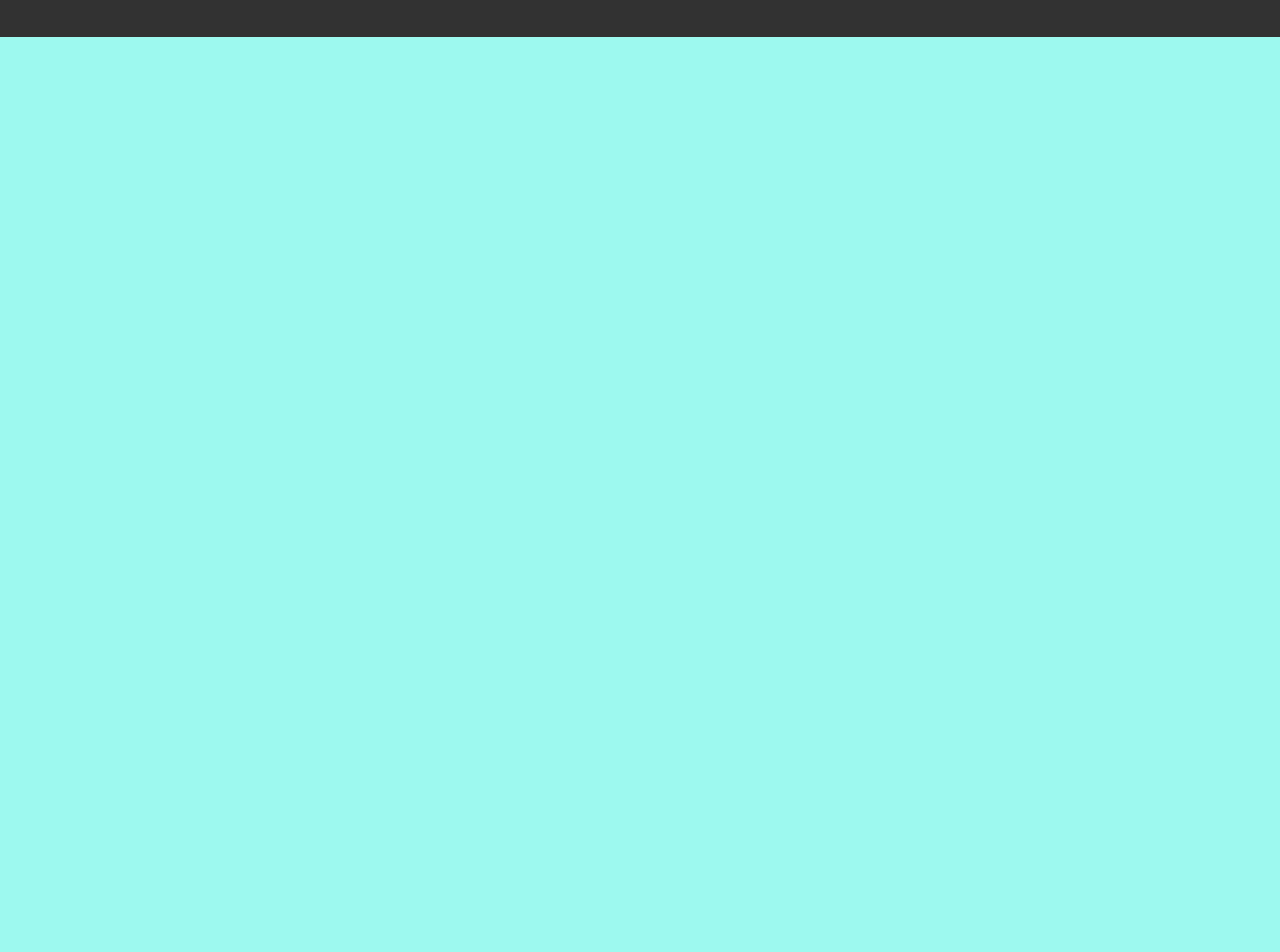
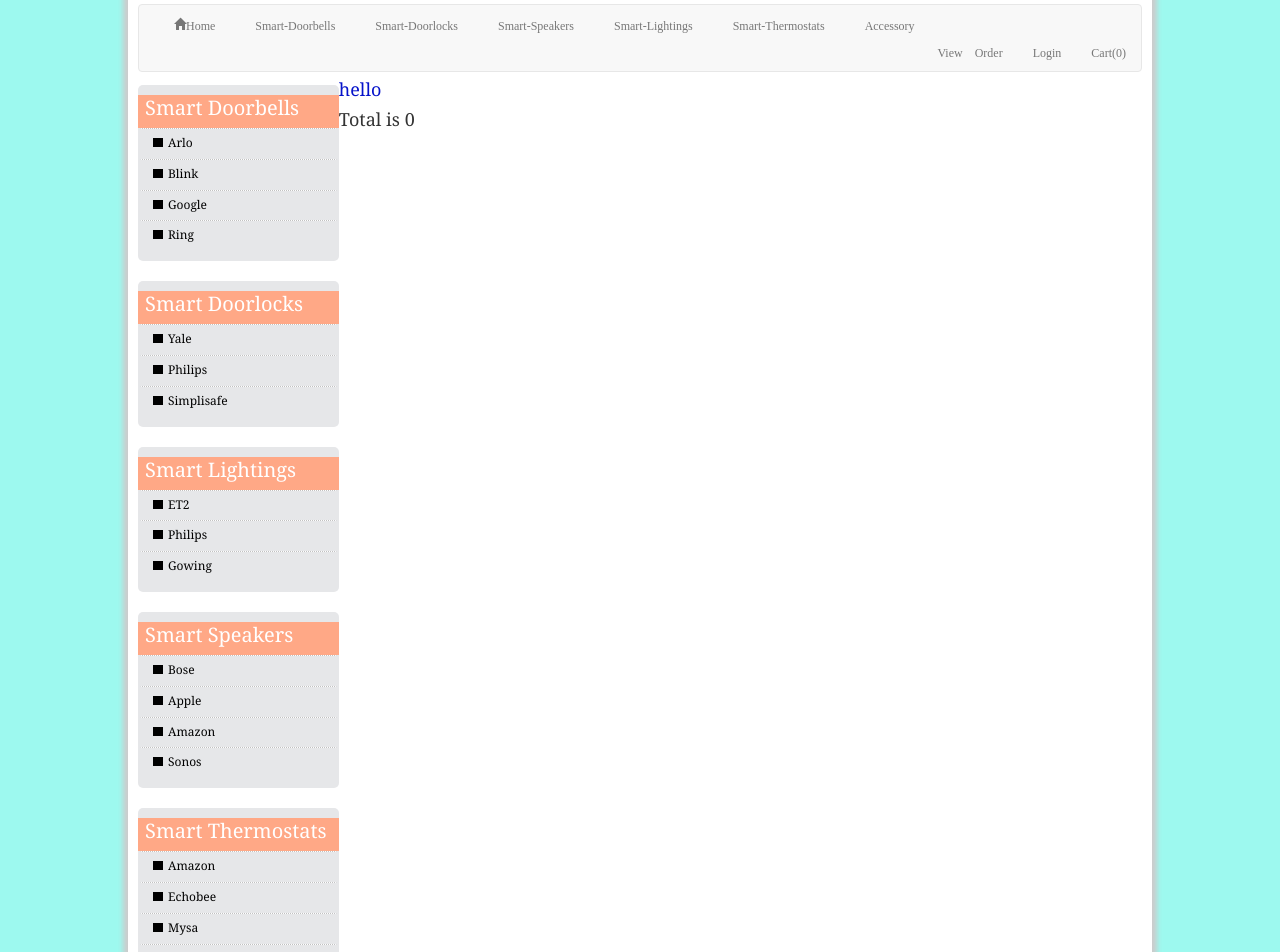
Before and after one commit to NFA22SCM19K/EWA, a React (Create React App) app in the folder smarthomes/: page /Cart in a window 1280 px wide. Shown: the part 80-1032 px from the top of the page. Before the commit the page ends 800 px from the top, so only its background shows below. Built offline with nearby package versions, Linux system fonts and the light colour scheme.

Commit message:
Added the cart implementation

```diff
--- a/smarthomes/package.json
+++ b/smarthomes/package.json
@@ -6,11 +6,13 @@
     "@testing-library/jest-dom": "^5.17.0",
     "@testing-library/react": "^13.4.0",
     "@testing-library/user-event": "^13.5.0",
+    "axios": "^1.6.1",
     "react": "^18.2.0",
     "react-dom": "^18.2.0",
     "react-hook-form": "^7.48.2",
     "react-router-dom": "^5.3.4",
     "react-scripts": "5.0.1",
+    "react-xml-parser": "^1.1.8",
     "web-vitals": "^2.1.4"
   },
   "scripts": {
--- a/smarthomes/src/App.js
+++ b/smarthomes/src/App.js
@@ -1,3 +1,4 @@
+import {React, useState} from 'react';
 import Home from './Home';
 import Footer from './Footer';
 import DoorBellsList from './DoorBellsList';
@@ -9,8 +10,23 @@ import Login from './Login';
 import {BrowserRouter as Router, Route, Switch } from 'react-router-dom';
 import AccessoryList from './AccessoryList';
 import Registration from './Registration';
+import Cart from './Cart';
 
 function App() {
+  const [cartItems, setCartItems] = useState([]);
+
+
+  const handleProduct = (product)=>{
+
+    console.log("add to cart");
+    setCartItems(
+      [...cartItems,{...product, quantity:1}]
+    )
+
+    console.log(cartItems);
+  };
+
+
   return (
     <Router>
     <div className="App">
@@ -23,7 +39,7 @@ function App() {
           <Home />
         </Route>
         <Route path="/DoorBellsList">
-          <DoorBellsList />
+          <DoorBellsList addItem={handleProduct} />
         </Route>
         <Route path="/DoorLocksList">
           <DoorLocksList />
@@ -46,6 +62,9 @@ function App() {
         <Route path="/Registration">
           <Registration />
         </Route>
+        <Route exact path="/Cart">
+          <Cart cartItems = {cartItems}/>
+        </Route>
       </Switch>
       <Footer />
       </div>
--- /dev/null
+++ b/smarthomes/src/Cart.js
@@ -0,0 +1,37 @@
+import Header from "./Header";
+import LeftNavigationBar from "./LeftNavigationBar";
+
+export default function Cart(cartItems){
+
+  console.log(cartItems)
+
+
+  const items = cartItems.cartItems;
+  console.log(items);
+  let total =0;
+
+  items.map((item)=>{
+    total = total + parseFloat(item.price)
+    console.log(item.name,item.price)
+  })
+
+
+  return(<>
+   <div className="Container">
+        <Header />
+        <LeftNavigationBar />
+        <div id = 'content'>
+
+          <h2>hello</h2>
+          <div>
+           {items.map((item)=> (
+            <div>
+              <h1> {item.name} - {item.price}</h1>
+            </div>
+           ))}
+          </div>
+          <h4> Total is {total}</h4>
+        </div>
+    </div>
+  </>);
+}
--- a/smarthomes/src/DoorBellsList.js
+++ b/smarthomes/src/DoorBellsList.js
@@ -3,10 +3,11 @@ import LeftNavigationBar from "./LeftNavigationBar";
 import Product from "./Product";
 import './style.css';
 import { useLocation } from "react-router-dom";
+
 import axios from "axios";
 import XMLParser from 'react-xml-parser';
 import { useState, useEffect } from "react";
-export default function DoorBellsList(){
+export default function DoorBellsList({addItem}){
     const location = useLocation();
     const queryParams = new URLSearchParams(location.search);
 
@@ -77,6 +78,7 @@ export default function DoorBellsList(){
                 Desc={product.description}
                 Type="Doorbells"
                 Maker={CategoryName}
+                addItem={addItem}
             />
             </div>
             </td>
--- a/smarthomes/src/Header.js
+++ b/smarthomes/src/Header.js
@@ -1,6 +1,18 @@
 import LeftNavigationBar from "./LeftNavigationBar";
+import { useHistory } from "react-router-dom/cjs/react-router-dom.min";
+
+
 import './style.css';
 export default function Header(){
+
+		const history = useHistory();
+
+		function routeToComponent(e, routePath){
+
+			e.preventDefault();
+			history.push(routePath);
+		}
+
     return(
         <>
 		{/* The name of the company goes here  */}
@@ -12,13 +24,13 @@ export default function Header(){
         <nav className="navbar navbar-default">
 			<div className="container-fluid" id="menu">
 				<ul className="nav navbar-nav">
-					<li><a href="Home" className="first"><span className="glyphicon glyphicon-home">Home</span></a></li>
-					<li><a href="DoorBellsList"><span className="glyphicon">Smart-Doorbells</span></a></li>
-					<li><a href="DoorLocksList"><span className="glyphicon">Smart-Doorlocks </span></a></li>
-					<li><a href="SpeakersList"><span className="glyphicon">Smart-Speakers</span></a></li>
-					<li><a href="LightingsList"><span className="glyphicon">Smart-Lightings</span></a></li>
-					<li><a href="ThermostatsList"><span className="glyphicon">Smart-Thermostats</span></a></li>
-					<li><a href="AccessoryList?maker=all"><span className="glyphicon">Accessory </span></a></li>
+					<li><a href="Home"  onClick={(e)=>(routeToComponent(e,"Home")) } className="first"><span className="glyphicon glyphicon-home">Home</span></a></li>
+					<li><a target="DoorBellsList" href="DoorBellsList" onClick={(e)=>(routeToComponent(e,"DoorBellsList")) }><span className="glyphicon">Smart-Doorbells</span></a></li>
+					<li><a href="DoorLocksList" onClick={(e)=>(routeToComponent(e,"DoorLocksList")) }><span className="glyphicon">Smart-Doorlocks </span></a></li>
+					<li><a href="SpeakersList" onClick={(e)=>(routeToComponent(e,"SpeakersList")) }><span className="glyphicon">Smart-Speakers</span></a></li>
+					<li><a href="LightingsList" onClick={(e)=>(routeToComponent(e,"LightingsList")) }><span className="glyphicon">Smart-Lightings</span></a></li>
+					<li><a href="ThermostatsList" onClick={(e)=>(routeToComponent(e,"ThermostatsList")) }><span className="glyphicon">Smart-Thermostats</span></a></li>
+					<li><a href="AccessoryList?maker=all" onClick={(e)=>(routeToComponent(e,"AccessoryList?maker=all"))} ><span className="glyphicon">Accessory </span></a></li>
 				</ul>
 			</div>
             <div style={{float: 'right'}} >
--- a/smarthomes/src/LeftNavigationBar.js
+++ b/smarthomes/src/LeftNavigationBar.js
@@ -1,60 +1,72 @@
 import './style.css';
+import { useHistory } from "react-router-dom/cjs/react-router-dom.min";
 
 function LeftNavigationBar() {
-    return(
+
+	const history = useHistory();
+
+		function routeToComponent(e, routePath){
+
+			e.preventDefault();
+			history.push(routePath);
+		}
+
+
+		return(
         <div>
         <div id="sidebar">
 	<ul>
 		<li>
 			<h2>Smart Doorbells</h2>
 			<ul>
-				<li id="first"><a href="DoorBellsList?maker=arlo">Arlo </a></li>
-				<li><a href="DoorBellsList?maker=blink">Blink </a></li>
-				<li><a href="DoorBellsList?maker=google">Google </a></li>
-				<li><a href="DoorBellsList?maker=ring">Ring</a></li>
+				<li id="first"><a href="DoorBellsList?maker=arlo" onClick={(e)=>(routeToComponent(e,"DoorBellsList?maker=arlo")) }>Arlo </a></li>
+				<li><a href="DoorBellsList?maker=blink" onClick={(e)=>(routeToComponent(e,"DoorBellsList?maker=blink")) }>Blink </a></li>
+				<li><a href="DoorBellsList?maker=google" onClick={(e)=>(routeToComponent(e,"DoorBellsList?maker=google")) }>Google </a></li>
+				<li><a href="DoorBellsList?maker=ring" onClick={(e)=>(routeToComponent(e,"DoorBellsList?maker=ring")) }>Ring</a></li>
 			</ul>
 		</li>
 		<li>
 			<h2>Smart Doorlocks</h2>
 			<ul>
-				<li id="first"><a href="DoorLocksList?maker=yale">Yale</a></li>
-				<li><a href="DoorLocksList?maker=philips">Philips</a></li>
-				<li><a href="DoorLocksList?maker=simplisafe">Simplisafe</a></li>
+				<li id="first"><a href="DoorLocksList?maker=yale" onClick={(e)=>(routeToComponent(e,"DoorLocksList?maker=yale")) }>Yale</a></li>
+				<li><a href="DoorLocksList?maker=philips" onClick={(e)=>(routeToComponent(e,"DoorLocksList?maker=philips")) }>Philips</a></li>
+				<li><a href="DoorLocksList?maker=simplisafe" onClick={(e)=>(routeToComponent(e,"DoorLocksList?maker=simplisafe")) }>Simplisafe</a></li>
 			</ul>
 		</li>
 		<li>
 			<h2>Smart Lightings</h2>
 			<ul>
-				<li id="first"><a href="LightingsList?maker=et2">ET2</a></li>
-				<li><a href="LightingsList?maker=philips">Philips</a></li>
-				<li><a href="LightingsList?maker=gowing">Gowing</a></li>
+				<li id="first"><a href="LightingsList?maker=et2" onClick={(e)=>(routeToComponent(e,"LightingsList?maker=et2")) }>ET2</a></li>
+				<li><a href="LightingsList?maker=philips" onClick={(e)=>(routeToComponent(e,"LightingsList?maker=philips")) }>Philips</a></li>
+				<li><a href="LightingsList?maker=gowing" onClick={(e)=>(routeToComponent(e,"LightingsList?maker=gowing")) }>Gowing</a></li>
 			</ul>
 		</li>
 
 		<li>
 			<h2>Smart Speakers</h2>
 			<ul>
-				<li id="first"><a href="SpeakersList?maker=bose">Bose</a></li>
-				<li><a href="SpeakersList?maker=apple">Apple</a></li>
-				<li><a href="SpeakersList?maker=amazon">Amazon</a></li>
-				<li><a href="SpeakersList?maker=sonos">Sonos</a></li>
+				<li id="first"><a href="SpeakersList?maker=bose" onClick={(e)=>(routeToComponent(e,"SpeakersList?maker=bose")) }>Bose</a></li>
+				<li><a href="SpeakersList?maker=apple" onClick={(e)=>(routeToComponent(e,"SpeakersList?maker=apple")) }>Apple</a></li>
+				<li><a href="SpeakersList?maker=amazon" onClick={(e)=>(routeToComponent(e,"SpeakersList?maker=amazon")) }>Amazon</a></li>
+				<li><a href="SpeakersList?maker=sonos" onClick={(e)=>(routeToComponent(e,"SpeakersList?maker=sonos")) }>Sonos</a></li>
 			</ul>
 		</li>
+
 		<li>
 			<h2>Smart Thermostats</h2>
 			<ul>
-				<li id="first"><a href="ThermostatsList?maker=amazon">Amazon</a></li>
-				<li><a href="ThermostatsList?maker=echobee">Echobee</a></li>
-				<li><a href="ThermostatsList?maker=mysa">Mysa</a></li>
-				<li><a href="ThermostatsList?maker=google">Google</a></li>
+				<li id="first"><a href="ThermostatsList?maker=amazon" onClick={(e)=>(routeToComponent(e,"ThermostatsList?maker=amazon")) }>Amazon</a></li>
+				<li><a href="ThermostatsList?maker=echobee" onClick={(e)=>(routeToComponent(e,"ThermostatsList?maker=echobee")) }>Echobee</a></li>
+				<li><a href="ThermostatsList?maker=mysa" onClick={(e)=>(routeToComponent(e,"ThermostatsList?maker=mysa")) }>Mysa</a></li>
+				<li><a href="ThermostatsList?maker=google" onClick={(e)=>(routeToComponent(e,"ThermostatsList?maker=google")) }>Google</a></li>
 			</ul>
 		</li>
 		<li>
 			<h2>Accessories</h2>
 			<ul>
-				<li id="first"><a href="AccessoryList?maker=doorbells">Doorbells</a></li>
-				<li><a href="AccessoryList?maker=speakers">Speakers</a></li>
-				<li><a href="AccessoryList?maker=lightings">Lightings</a></li>
+				<li id="first"><a href="AccessoryList?maker=doorbells" onClick={(e)=>(routeToComponent(e,"AccessoryList?maker=doorbells")) }>Doorbells</a></li>
+				<li><a href="AccessoryList?maker=speakers" onClick={(e)=>(routeToComponent(e,"AccessoryList?maker=speakers")) }>Speakers</a></li>
+				<li><a href="AccessoryList?maker=lightings" onClick={(e)=>(routeToComponent(e,"AccessoryList?maker=lightings")) }>Lightings</a></li>
 			</ul>
 		</li>
 	</ul>
--- a/smarthomes/src/Product.js
+++ b/smarthomes/src/Product.js
@@ -1,5 +1,10 @@
 import './style.css';
+import { useHistory } from 'react-router-dom/cjs/react-router-dom.min';
+
 export default function Product(product){
+
+		const history = useHistory()
+
     return (
         <>
 			<h3>{product.Name}</h3>
@@ -7,7 +12,17 @@ export default function Product(product){
 			<ul>
                 <li id='item'><img src={'images/' + product.Type + '/' + product.Image} alt='' /></li>
                 <li>
-                    <form method='post' action='Cart'>
+                    <form onSubmit={(e)=>{
+
+
+											const item = {'name':product.Name,'price':product.Price};
+											product.addItem(item);
+											console.log("submit called");
+											e.preventDefault();
+											history.push('Cart');
+
+
+										}}>
                         <input type='hidden' name='name' value={product.Name}/>
 					    <input type='hidden' name='type' value={product.Type}/>
 					    <input type='hidden' name='maker' value='"+CategoryName+"'/>
```
Also changed, not shown: 1 other file (tests, documents, lock files or other folders).
